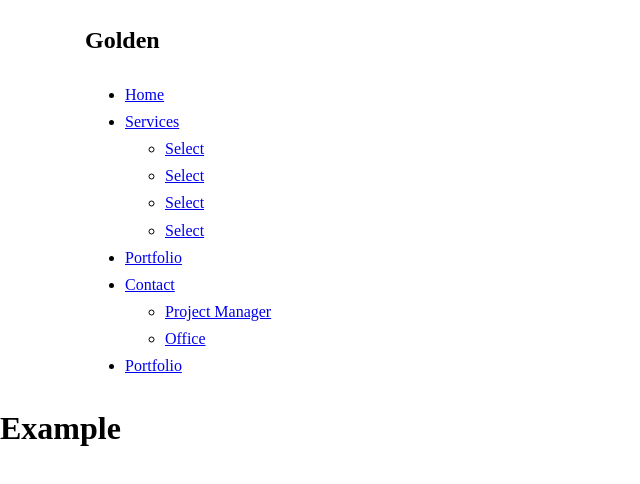
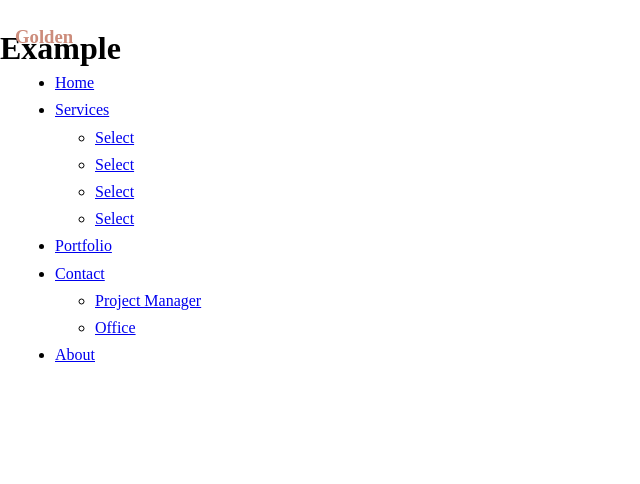
Before and after one commit to adamsadkowski/Example, a website: page index.html in a window 1280 px wide. Shown: the whole page, without its empty margins (0-640 px from the left). Drawn offline with Linux system fonts and the light colour scheme.

Commit message:
Add css code for navigation

```diff
--- a/index.html
+++ b/index.html
@@ -12,7 +12,7 @@
 
         <nav>
             <div class="container">
-                <h2>Golden</h2>
+                <h3>Golden</h3>
                 <ul>
                     <li><a href="#">Home</a></li>
                     <li><a href="#">Services</a>
@@ -30,7 +30,7 @@
                             <li><a href="#">Office</a></li>
                         </ul>
                     </li>
-                    <li><a href="#">Portfolio</a>
+                    <li><a href="#">About</a>
                 </ul>
             </div>
         </nav>
--- a/sass/style.scss
+++ b/sass/style.scss
@@ -1,3 +1,5 @@
+$white: #ffffff;
+
 /*global*/
 
 *, *::before, *::after{
@@ -14,9 +16,20 @@ body{
     max-width: 1140px;
     padding: 0 20px;
     margin: 0 auto;
+    position: relative;
 }
 
 /* navigation */
+
+nav{
+    position: absolute;
+}
+
+h3{
+    color: #cc8c7b;
+    position: relative;
+    margin: auto;
+}
 
 /* Splash */
 
```
Also changed, not shown: css/style.css, images/architecture-beach-building-258154.jpg (added), 1 other file.
